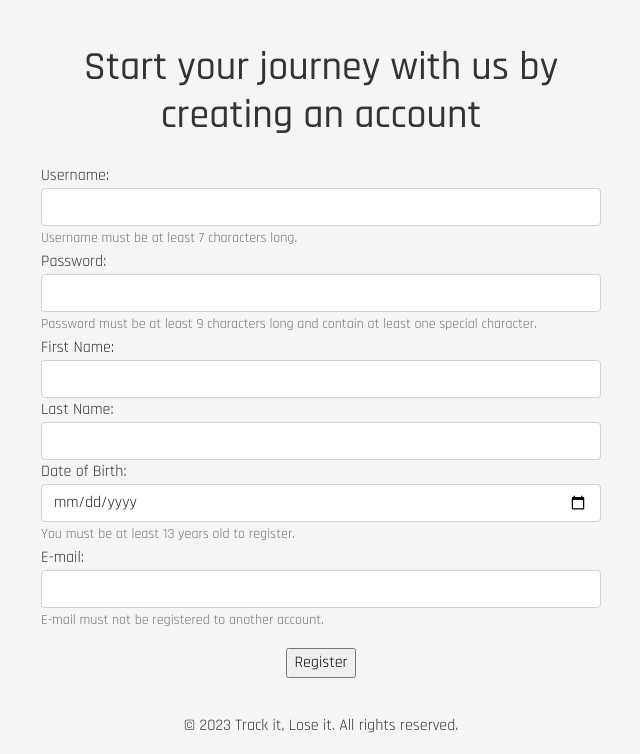
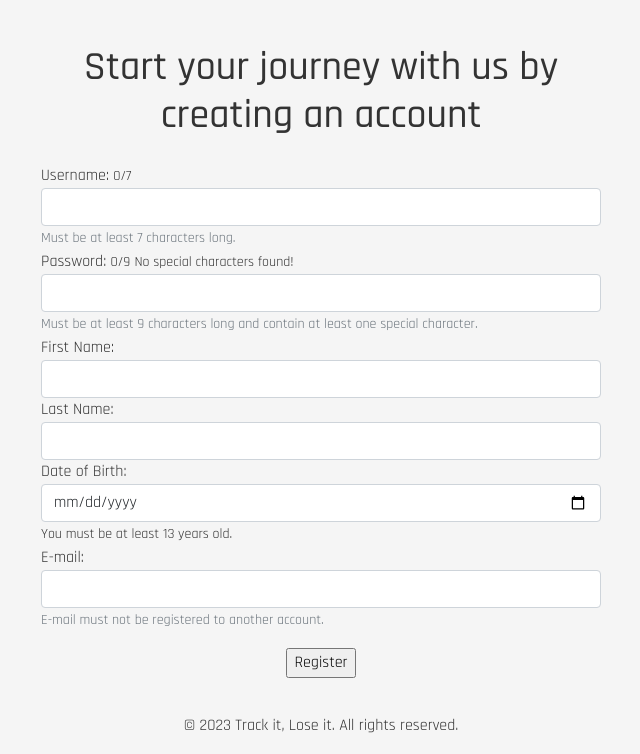
Before and after one commit to ElAbdelali/TrackItLoseIt, a Flask app: page /register in a window 1280 px wide. Shown: the part 62-816 px from the top of the page, without its empty margins (319-959 px from the left). Run offline with Flask 2, Linux system fonts and the light colour scheme; some libraries are stand-ins or nearby versions.

```diff
--- a/static/css/styles.css
+++ b/static/css/styles.css
@@ -120,3 +120,6 @@ h1 {
     height: 300px;
     object-fit: cover;  /* This will ensure the aspect ratio of images is maintained */
   }
+  .hidden {
+    display: none;
+  }
--- /dev/null
+++ b/static/js/registration_validation.js
@@ -0,0 +1,38 @@
+function updateCount(input, countId, min) {
+    var count = input.value.length;
+    var countElement = document.getElementById(countId);
+
+    if (count < min) {
+      countElement.textContent = count + "/" + min + " (needs at least " + (min - count) + " more)";
+      countElement.classList.remove('hidden');
+    } else {
+      countElement.classList.add('hidden');
+    }
+  }
+
+  function checkSpecial(input, specialId) {
+    var regex = /[!@#$%^&*(),.?":{}|<>]/;
+    var specialElement = document.getElementById(specialId);
+
+    if (regex.test(input.value)) {
+      specialElement.textContent = "Special character found!";
+      specialElement.classList.add('hidden');
+    } else {
+      specialElement.textContent = "No special characters found!";
+      specialElement.classList.remove('hidden');
+    }
+  }
+
+  function checkAge(input, ageId) {
+    var dob = new Date(input.value);
+    var today = new Date();
+    var age = today.getFullYear() - dob.getFullYear();
+    var ageElement = document.getElementById(ageId);
+
+    if (age < 13) {
+      ageElement.textContent = "You must be at least 13 years old!";
+      ageElement.classList.remove('hidden');
+    } else {
+      ageElement.classList.add('hidden');
+    }
+  }
--- a/templates/register.html
+++ b/templates/register.html
@@ -7,15 +7,15 @@
     <h1 class="text-center my-4">Start your journey with us by creating an account</h1>
     <form class="centered-form" id="registration-form" method="POST">
       <div class="form-group">
-        <label for="username">Username:</label>
-        <input type="text" id="username" name="username" class="form-control" required>
-        <small class="form-text text-muted">Username must be at least 7 characters long.</small>
+        <label for="username">Username: <small id="usernameCount">0/7</small></label>
+        <input type="text" id="username" name="username" class="form-control" required onkeyup="updateCount(this, 'usernameCount', 7)">
+        <small class="form-text text-muted">Must be at least 7 characters long.</small>
       </div>
 
       <div class="form-group">
-        <label for="password">Password:</label>
-        <input type="password" id="password" name="password" class="form-control" required>
-        <small class="form-text text-muted">Password must be at least 9 characters long and contain at least one special character.</small>
+        <label for="password">Password: <small id="passwordCount">0/9</small> <small id="specialCheck">No special characters found!</small></label>
+        <input type="password" id="password" name="password" class="form-control" required onkeyup="updateCount(this, 'passwordCount', 9); checkSpecial(this, 'specialCheck')">
+        <small class="form-text text-muted">Must be at least 9 characters long and contain at least one special character.</small>
       </div>
 
       <div class="form-group">
@@ -29,9 +29,9 @@
       </div>
 
       <div class="form-group">
-        <label for="date_of_birth">Date of Birth:</label>
-        <input type="date" id="date_of_birth" name="date_of_birth" class="form-control" required>
-        <small class="form-text text-muted">You must be at least 13 years old to register.</small>
+        <label for="date_of_birth">Date of Birth: </label>
+        <input type="date" id="date_of_birth" name="date_of_birth" class="form-control" required onchange="checkAge(this, 'ageCheck')">
+        <small id="ageCheck">You must be at least 13 years old.</small>
       </div>
 
       <div class="form-group">
@@ -45,9 +45,9 @@
       </div>
     </form>
 
-    <div id="status-message" class="text-center mt-3">
-    </div>
+    <div id="status-message" class="text-center mt-3"></div>
 
     <script src="{{ url_for('static', filename='js/register.js') }}"></script>
+    <script src="{{ url_for('static', filename='js/registration_validation.js') }}"></script>
   </div>
 {% endblock %}
```
Also changed, not shown: templates/calculate_tdee.html (+10 -0 lines), templates/recipe_ingredients.html (+10 -0 lines), templates/recipe_request.html (+10 -0 lines), templates/recipes.html (+10 -0 lines), templates/weight_notes.html (+14 -0 lines).
